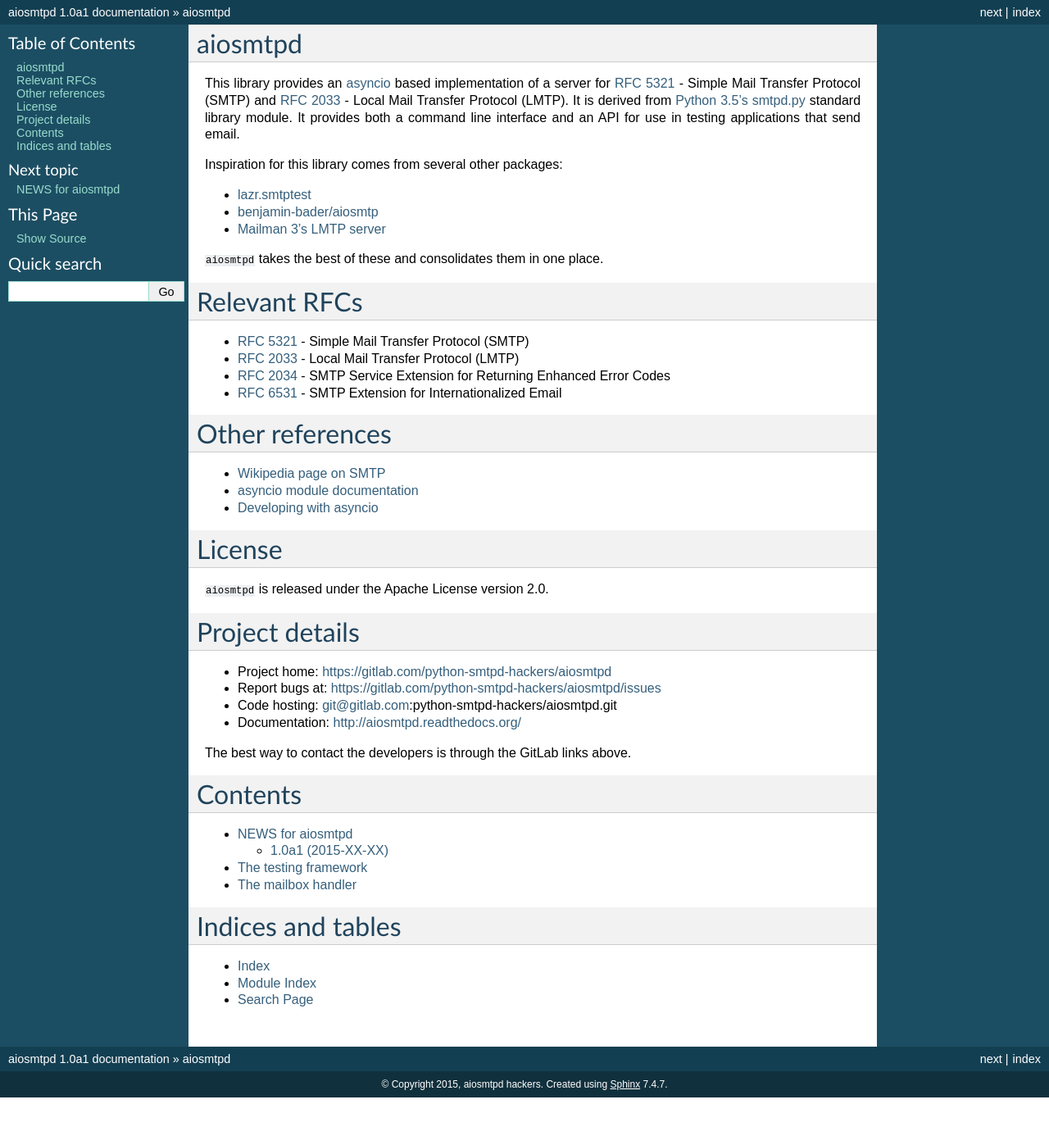
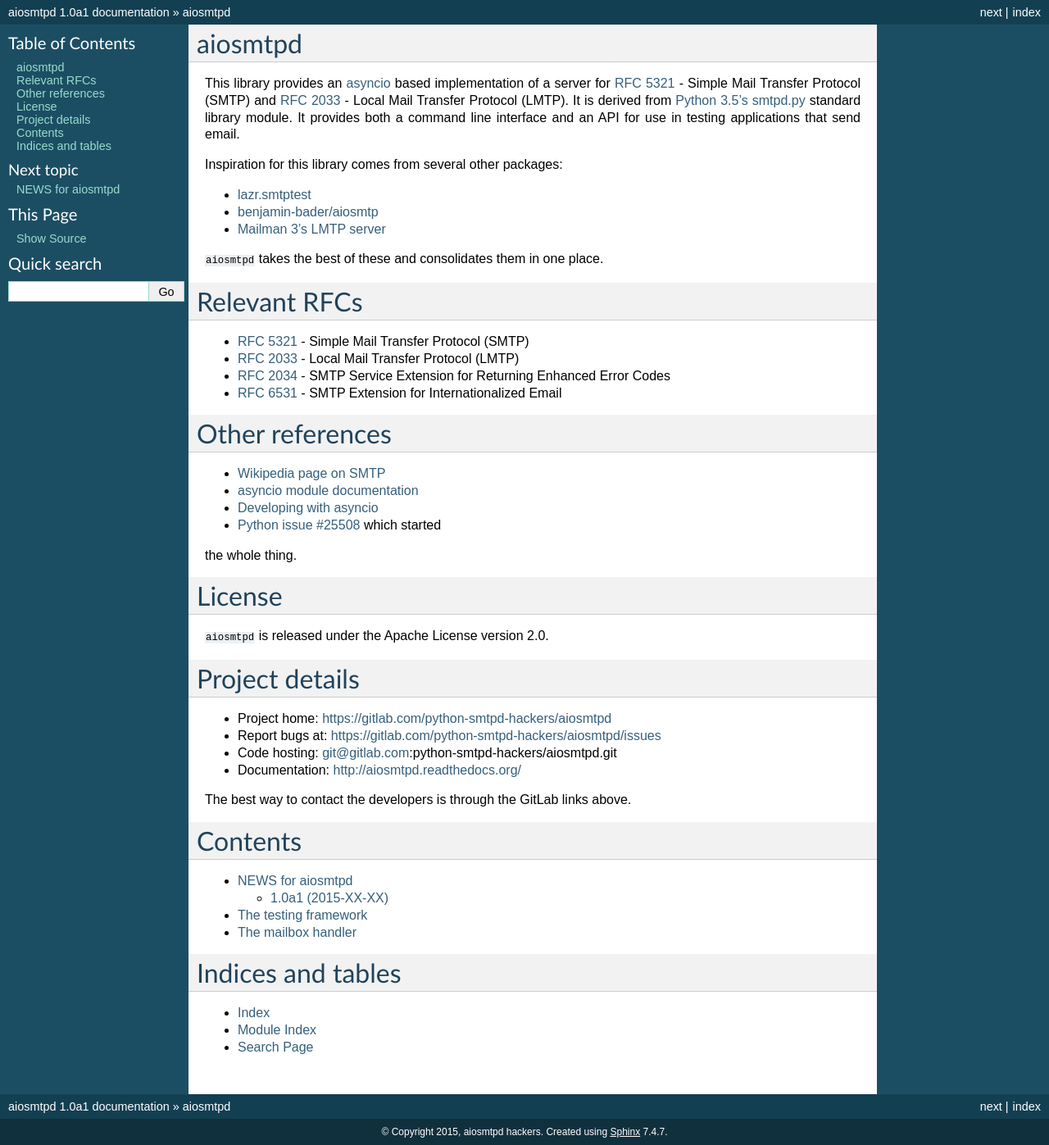
Before and after one commit to aio-libs/aiosmtpd, a Sphinx documentation site: the page built from aiosmtpd/docs/index.rst, in a window 1280 px wide. Shown: the whole page at 82% size. Built offline with Sphinx 7.4.7, drawn with Linux system fonts in a browser that asks for light colours; before the commit the page ends 1339 px from its top, so only the background shows below that.

Commit message:
Add another link.

```diff
--- a/aiosmtpd/docs/index.rst
+++ b/aiosmtpd/docs/index.rst
@@ -44,6 +44,8 @@
 * `Wikipedia page on SMTP <https://en.wikipedia.org/wiki/Simple_Mail_Transfer_Protocol>`__
 * `asyncio module documentation <https://docs.python.org/3/library/asyncio.html>`__
 * `Developing with asyncio <https://docs.python.org/3/library/asyncio-dev.html#asyncio-dev>`__
+* `Python issue #25508 <http://bugs.python.org/issue25008>`__ which started
+the whole thing.
 
 
 License
```
